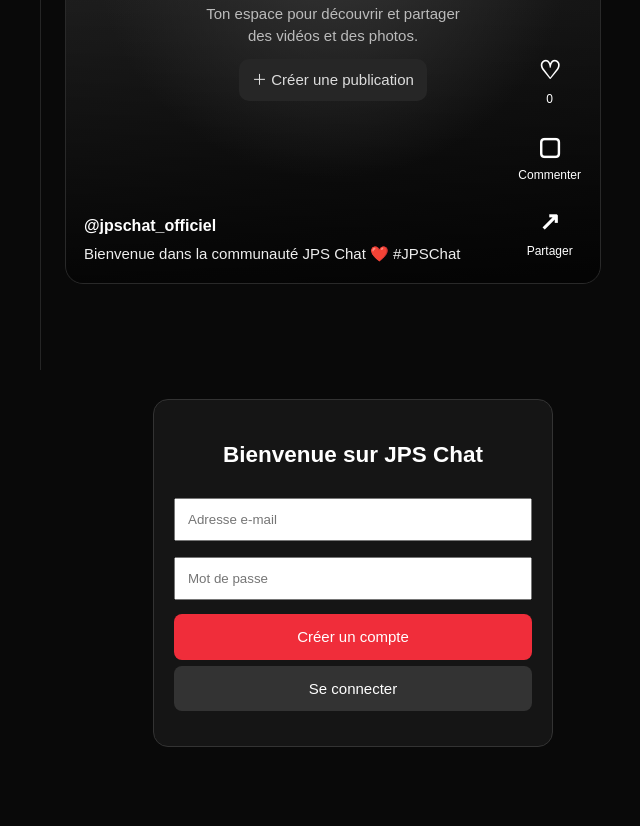
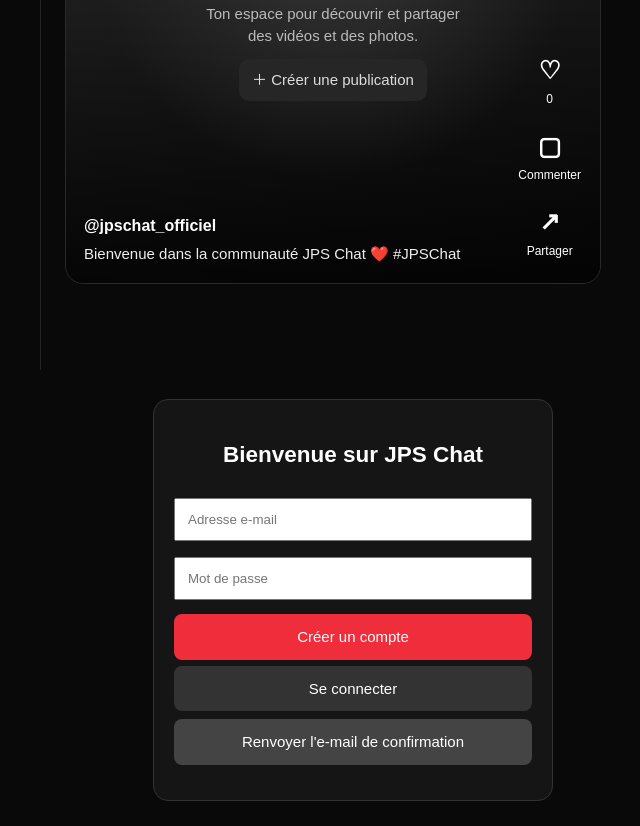
Before and after one commit to jeanpaullugozi-oss/jps_chat, a plain HTML site: page index.html in a window 1280 px wide. Shown: the part 430-1256 px from the top of the page, without its empty margins (287-927 px from the left). Before the commit the page ends 1202 px from the top, so only its background shows below. Drawn offline with nearby package versions, Linux system fonts and the light colour scheme.

Commit message:
Commit changes

```diff
--- a/index.html
+++ b/index.html
@@ -103,6 +103,9 @@ supabaseClient.auth.getSession().then(({ data, error }) => {
   <input id="authPassword" type="password" placeholder="Mot de passe" style="width:100%;padding:12px;margin:8px 0">
   <button onclick="registerUser()" style="width:100%;padding:12px;background:#f02d3a;color:white;border:0;border-radius:8px;margin:6px 0">Créer un compte</button>
   <button onclick="loginUser()" style="width:100%;padding:12px;background:#333;color:white;border:0;border-radius:8px">Se connecter</button>
+  <button onclick="resendConfirmation()" style="width:100%;padding:12px;background:#444;color:white;border:0;border-radius:8px;margin-top:8px">
+Renvoyer l'e-mail de confirmation
+    </button>
   <p id="authMessage" style="text-align:center;color:#aaa"></p>
 </div>
 <script>
```
